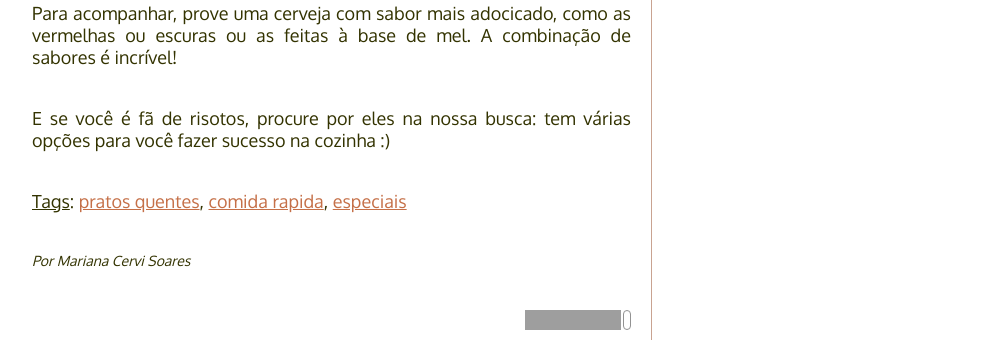
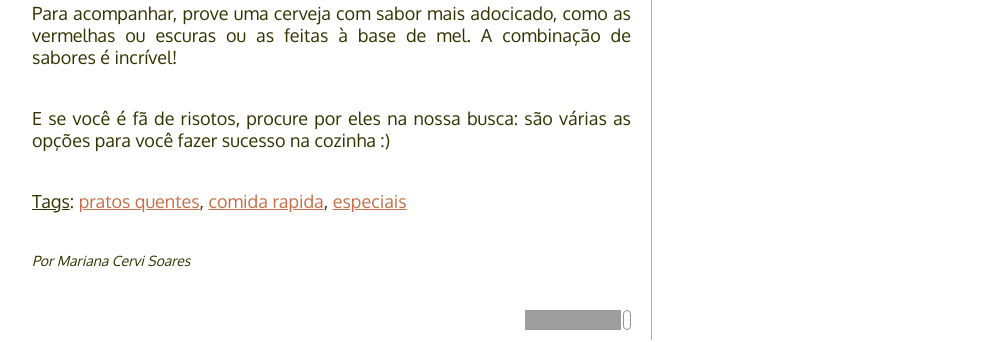
Before and after one commit to PaneladePau/paneladepau-jekyll-blog, a Jekyll site: the page built from _posts/2016-08-07-risoto-de-abobrinha.md, in a window 1280 px wide and 900 px high, scrolled down 2318 px. Shown: the part 153-495 px from the top of the window, without its empty margins (138-1141 px from the left). Built offline with Jekyll 4.4.1, drawn with Linux system fonts in a browser that asks for light colours; nearby versions of some CDN libraries; some web fonts are replaced; grey boxes are pictures that could not be loaded.

Commit message:
“update”

```diff
--- a/_posts/2016-08-07-risoto-de-abobrinha.md
+++ b/_posts/2016-08-07-risoto-de-abobrinha.md
@@ -61,4 +61,4 @@ Huuum, nem preciso dizer que essse risoto de abobrinha é simplesmente delicioso
 
 Para acompanhar, prove uma cerveja com sabor mais adocicado, como as vermelhas ou escuras ou as feitas à base de mel. A combinação de sabores é incrível!
 
-E se você é fã de risotos, procure por eles na nossa busca: tem várias opções para você fazer sucesso na cozinha :)
+E se você é fã de risotos, procure por eles na nossa busca: são várias as opções para você fazer sucesso na cozinha :)
```
